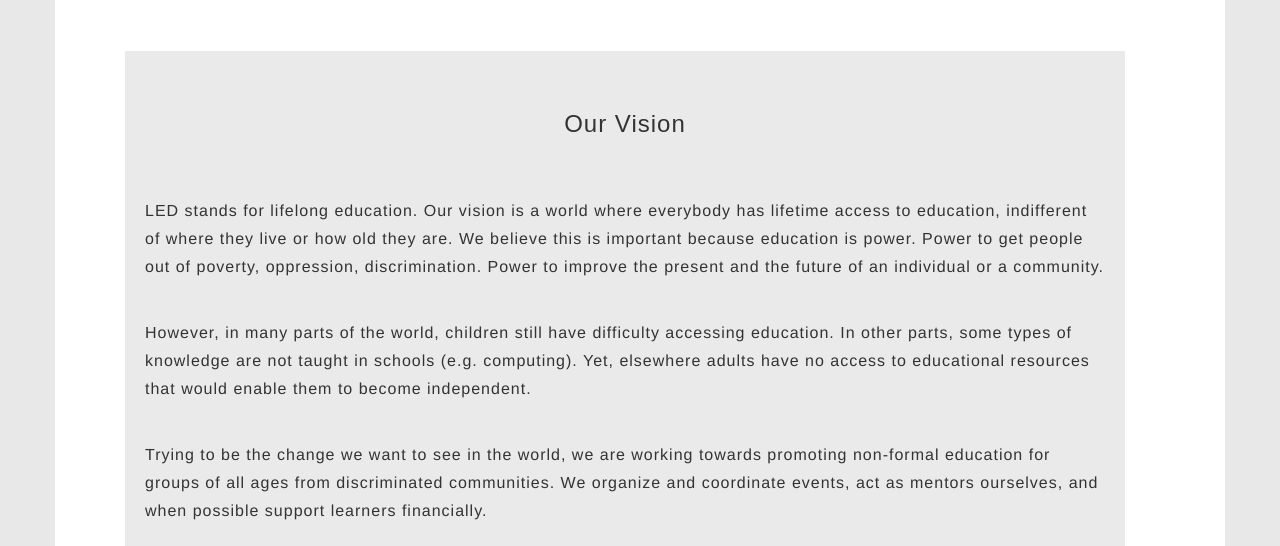
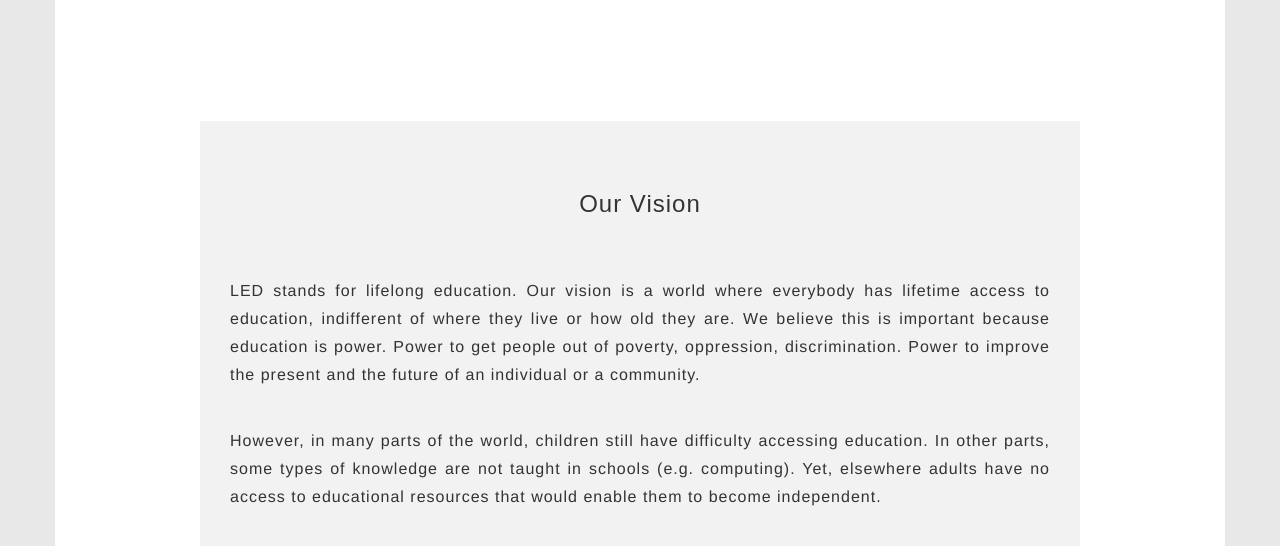
Before and after one commit to ledweb/ledweb.github.io, a plain HTML site: page index.html in a window 1280 px wide. Shown: the part 244-790 px from the top of the page. Drawn offline with nearby package versions, Linux system fonts and the light colour scheme; a web font is replaced by a local one.

Commit message:
fixed vision

```diff
--- a/LED.css
+++ b/LED.css
@@ -344,8 +344,8 @@
     font-size: 16px;
     /*margin-left: 100px;*/
     /*margin-right: 100px;*/
-    /*margin: 80px 100px 50px*/
-    width: 100%;
+    margin: 80px 60px 50px
+    /*width: 100%;*/
 }
 
 
@@ -368,10 +368,10 @@
 }
 
 .what-we-do {
-    background-color: rgba(128, 128, 128, 0.17);
+    background-color: rgba(128, 128, 128, 0.10);
     margin-right: 70px;
     margin-left: 70px;
-    padding: 20px;
+    padding: 30px;
     padding-bottom: 20px;
 }
 
--- a/index.html
+++ b/index.html
@@ -141,7 +141,7 @@
 
 
 
-        <p style="text-align: left">
+        <p style="text-align: justify">
 
             LED  stands for lifelong education.
 
@@ -156,7 +156,7 @@
         </p><br/>
 
 
-        <p  style="text-align: left">
+        <p  style="text-align: justify">
             However, in many parts of the world, children still have difficulty accessing education.
 
             In other parts, some types of knowledge are not taught in schools (e.g. computing).
@@ -168,7 +168,7 @@
         <br/>
 
 
-        <p style="text-align: left">
+        <p style="text-align: justify">
             Trying to be the change we want to see in the world, we are working
             towards promoting non-formal education for groups of all ages from
             discriminated communities.
```
